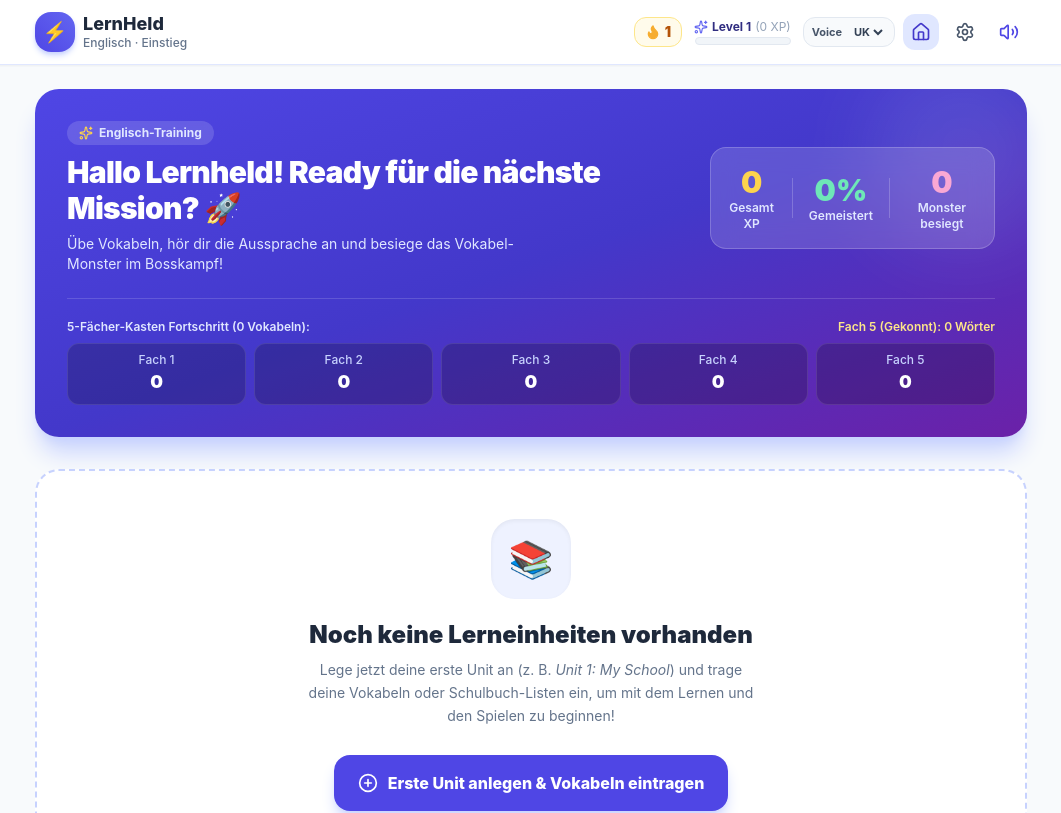
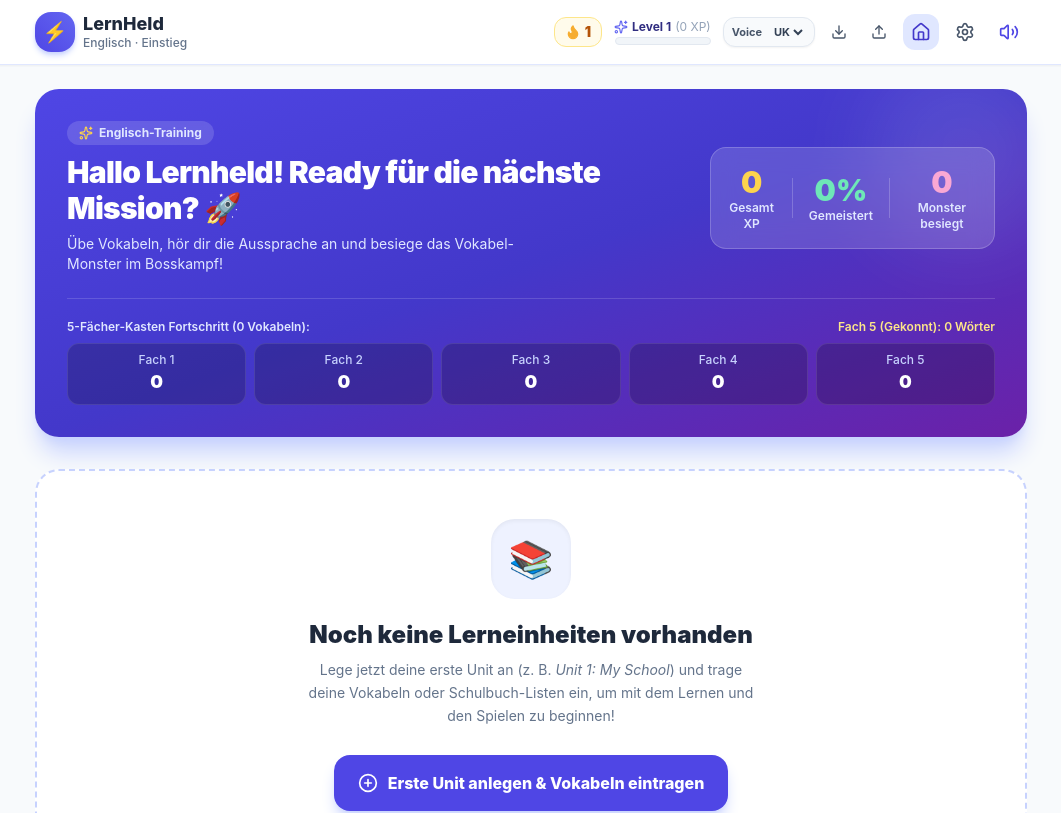
Before and after one commit to Stickup1/LernApp, a React (Vite) app: page / in a window 1280 px wide. Shown: the top 813 px of the page, without its empty margins (109-1170 px from the left). Built offline with nearby package versions, Linux system fonts and the light colour scheme.

Commit message:
feat: add UX polish and backup export/import

```diff
--- a/src/App.tsx
+++ b/src/App.tsx
@@ -1,4 +1,4 @@
-import React, { useState, useEffect } from 'react';
+import React, { useState, useEffect, useRef } from 'react';
 import { VocabUnit, UserProgress, LearningMode, VocabWord, EnglishAccent } from './types/vocab';
 import {
   getStoredUnits,
@@ -22,6 +22,7 @@ export const App: React.FC = () => {
   const [selectedUnitId, setSelectedUnitId] = useState<string>('all');
   const [currentMode, setCurrentMode] = useState<LearningMode>('dashboard');
   const [progress, setProgress] = useState<UserProgress>(getStoredProgress);
+  const importInputRef = useRef<HTMLInputElement | null>(null);
 
   // Initialize units from storage
   useEffect(() => {
@@ -106,6 +107,60 @@ export const App: React.FC = () => {
     }));
   };
 
+  const handleExportData = () => {
+    const payload = {
+      version: 1,
+      exportedAt: new Date().toISOString(),
+      progress,
+      units,
+    };
+
+    const blob = new Blob([JSON.stringify(payload, null, 2)], { type: 'application/json' });
+    const url = URL.createObjectURL(blob);
+    const link = document.createElement('a');
+    link.href = url;
+    link.download = `lernheld-backup-${new Date().toISOString().slice(0, 10)}.json`;
+    link.click();
+    URL.revokeObjectURL(url);
+  };
+
+  const handleImportData = async () => {
+    importInputRef.current?.click();
+  };
+
+  const handleRawImportFile = (event: React.ChangeEvent<HTMLInputElement>) => {
+    const file = event.target.files?.[0];
+    if (!file) return;
+
+    const reader = new FileReader();
+    reader.onload = () => {
+      try {
+        const parsed = JSON.parse(String(reader.result || '{}'));
+
+        if (Array.isArray(parsed.units)) {
+          setUnits(parsed.units);
+          saveStoredUnits(parsed.units);
+        }
+
+        if (parsed.progress && typeof parsed.progress === 'object') {
+          const mergedProgress = { ...getStoredProgress(), ...parsed.progress };
+          setProgress(mergedProgress);
+          saveStoredProgress(mergedProgress);
+        }
+
+        setCurrentMode('dashboard');
+        window.alert('Backup erfolgreich wiederhergestellt.');
+      } catch (error) {
+        console.error('Import failed', error);
+        window.alert('Die Backup-Datei ist ungültig. Bitte prüfe das Format.');
+      } finally {
+        event.target.value = '';
+      }
+    };
+
+    reader.readAsText(file);
+  };
+
   // Get active word pool for current selected unit
   const activeWords: VocabWord[] =
     selectedUnitId === 'all'
@@ -120,12 +175,22 @@ export const App: React.FC = () => {
 
   return (
     <div className="min-h-screen bg-slate-50 flex flex-col selection:bg-indigo-500 selection:text-white">
+      <input
+        ref={importInputRef}
+        type="file"
+        accept="application/json"
+        className="hidden"
+        onChange={handleRawImportFile}
+      />
+
       <Navbar
         progress={progress}
         currentMode={currentMode}
         onSelectMode={handleSelectMode}
         onToggleSound={handleToggleSound}
         onChangeVoiceAccent={handleChangeVoiceAccent}
+        onExportData={handleExportData}
+        onImportData={handleImportData}
       />
 
       <main className="flex-1 pb-16">
--- a/src/components/Navbar.tsx
+++ b/src/components/Navbar.tsx
@@ -1,7 +1,7 @@
 import React from 'react';
 import { UserProgress, LearningMode, EnglishAccent } from '../types/vocab';
 import { getXpForNextLevel } from '../services/storage';
-import { Flame, Volume2, VolumeX, Sparkles, Home, Settings } from 'lucide-react';
+import { Flame, Volume2, VolumeX, Sparkles, Home, Settings, Download, Upload } from 'lucide-react';
 
 interface NavbarProps {
   progress: UserProgress;
@@ -9,6 +9,8 @@ interface NavbarProps {
   onSelectMode: (mode: LearningMode) => void;
   onToggleSound: () => void;
   onChangeVoiceAccent: (accent: EnglishAccent) => void;
+  onExportData: () => void;
+  onImportData: () => void;
 }
 
 export const Navbar: React.FC<NavbarProps> = ({
@@ -17,6 +19,8 @@ export const Navbar: React.FC<NavbarProps> = ({
   onSelectMode,
   onToggleSound,
   onChangeVoiceAccent,
+  onExportData,
+  onImportData,
 }) => {
   const xpNeeded = getXpForNextLevel(progress.level);
   const xpCurrentLevel = progress.xp % xpNeeded;
@@ -69,18 +73,34 @@ export const Navbar: React.FC<NavbarProps> = ({
 
           {/* Nav Actions */}
           <div className="flex items-center gap-2">
-            <label className="hidden sm:flex items-center gap-2 rounded-xl border border-slate-200 bg-slate-50 px-2 py-1.5 text-[11px] font-bold text-slate-600">
-              <span>Voice</span>
+            <label className="flex items-center gap-2 rounded-xl border border-slate-200 bg-slate-50 px-2 py-1.5 text-[11px] font-bold text-slate-600 shadow-sm">
+              <span className="hidden sm:inline">Voice</span>
               <select
                 value={progress.voiceAccent}
                 onChange={e => onChangeVoiceAccent(e.target.value as EnglishAccent)}
-                className="bg-transparent font-bold text-slate-700 outline-none"
+                className="bg-transparent font-bold text-slate-700 outline-none cursor-pointer"
                 aria-label="Aussprache-Auswahl"
               >
                 <option value="en-GB">UK</option>
                 <option value="en-US">US</option>
               </select>
             </label>
+
+            <button
+              onClick={onExportData}
+              title="Lernstand sichern"
+              className="p-2 text-slate-600 hover:bg-slate-100 rounded-xl transition-colors"
+            >
+              <Download className="w-4 h-4" />
+            </button>
+
+            <button
+              onClick={onImportData}
+              title="Backup wiederherstellen"
+              className="p-2 text-slate-600 hover:bg-slate-100 rounded-xl transition-colors"
+            >
+              <Upload className="w-4 h-4" />
+            </button>
 
             <button
               onClick={() => onSelectMode('dashboard')}
```
Also changed, not shown: 1 other file (tests, documents, lock files or other folders).
